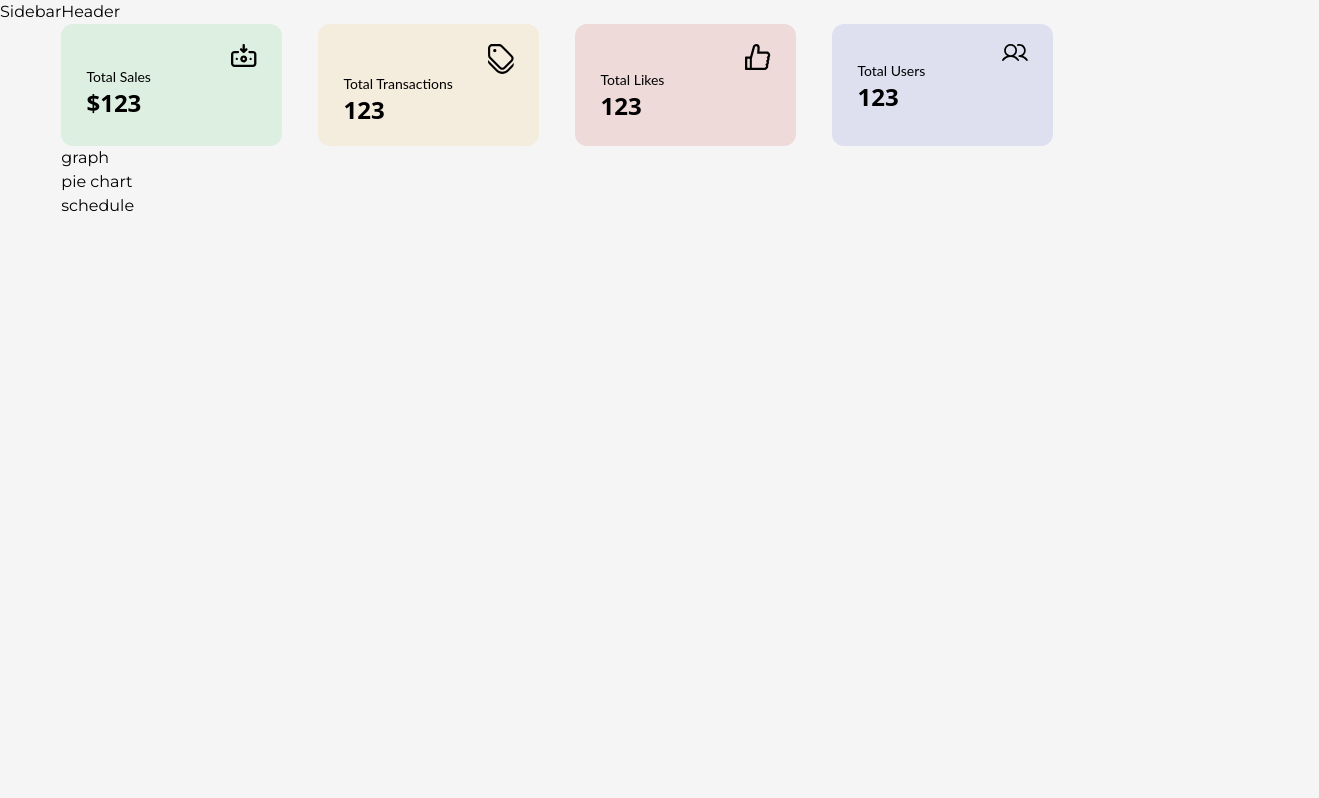
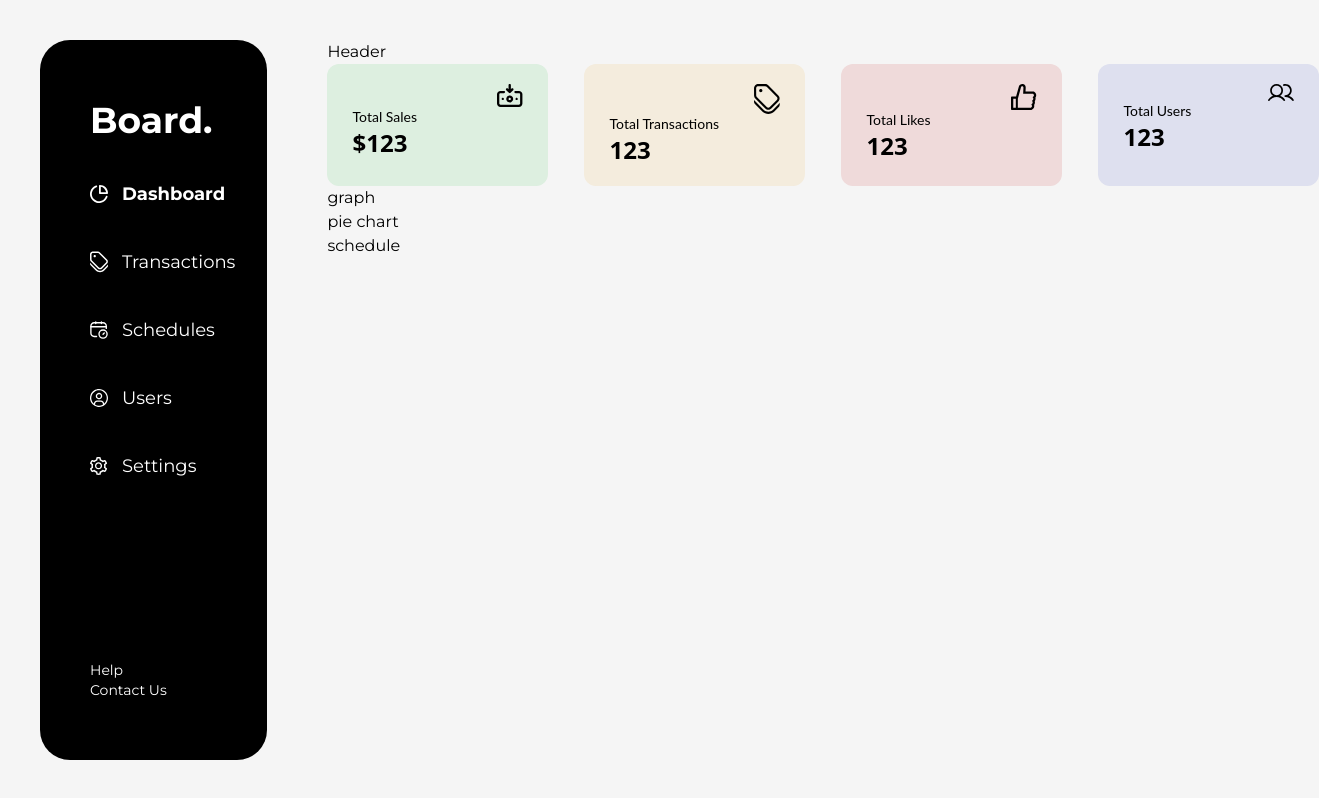
Before and after one commit to hokageCV/nextjs-dashboard, a Next.js app: page /dashboard in a window 1280 px wide. Shown: the whole page, 1319 px wide, since content can reach past the window. Built offline with nearby package versions, Linux system fonts and the light colour scheme.

Commit message:
feat: add sidebar

```diff
--- a/src/app/dashboard/page.tsx
+++ b/src/app/dashboard/page.tsx
@@ -1,9 +1,24 @@
 export default function Dashboard() {
     return (
-        <div className="flex flex-row">
-            <div>Sidebar</div>
+        <div className="flex flex-row p-10 h-screen gap-15">
+            {/* sidebar  */}
+            <div className="flex flex-col bg-black text-white-1 h-full w-70 px-12.5 py-15 rounded-4xl">
+                <h1 className="font-bold text-4xl mb-10">Board.</h1>
+                <div className="flex flex-col gap-10">
+                    <DbButton title="Dashboard" icon="/db_dashboard.svg" isBold />
+                    <DbButton title="Transactions" icon="/db_transactions.svg" />
+                    <DbButton title="Schedules" icon="/db_schedule.svg" />
+                    <DbButton title="Users" icon="/db_user.svg" />
+                    <DbButton title="Settings" icon="/db_settings.svg" />
+                </div>
+                <p className="text-sm mt-auto">Help</p>
+                <p className="text-sm">Contact Us</p>
+            </div>
             <div>
+                {/* header  */}
                 <div>Header</div>
+
+                {/* boxes */}
                 <div className="flex flex-row gap-9">
                     <InfoBox
                         title="Total Sales"
@@ -34,7 +49,11 @@ export default function Dashboard() {
                         icon="/users.svg"
                     />
                 </div>
+
+                {/* graph */}
                 <div>graph</div>
+
+                {/* pie chart and schedule */}
                 <div>
                     <div>pie chart</div>
                     <div>schedule</div>
@@ -65,3 +84,21 @@ function InfoBox({ title, value, icon, color, iconwidth }: BoxProps) {
         </div>
     );
 }
+
+// =========================================
+
+type ButtonProps = {
+    title: string;
+    icon: string;
+    isBold?: boolean;
+};
+
+// a button with icon on left and title on right
+function DbButton({ title, icon, isBold }: ButtonProps) {
+    return (
+        <div className="flex flex-row gap-3.5">
+            <img src={icon} alt={title} height="18px" width="18px" />
+            <div className={`text-white-1 text-lg ${isBold ? "font-bold" : ""}`}>{title}</div>
+        </div>
+    );
+}
--- a/tailwind.config.js
+++ b/tailwind.config.js
@@ -30,12 +30,16 @@ module.exports = {
                 3.6: "15px",
                 6.4: "25.18px",
                 7.5: "30px",
+                12.5: "50px",
+                15: "60px",
                 45: "180px",
+                70: "280px",
                 97: "385px",
                 98: "390px",
             },
             borderRadius: {
                 10: "10px",
+                "4xl": "30px",
             },
             fontFamily: {
                 lato: ["Lato", "sans-serif"],
```
